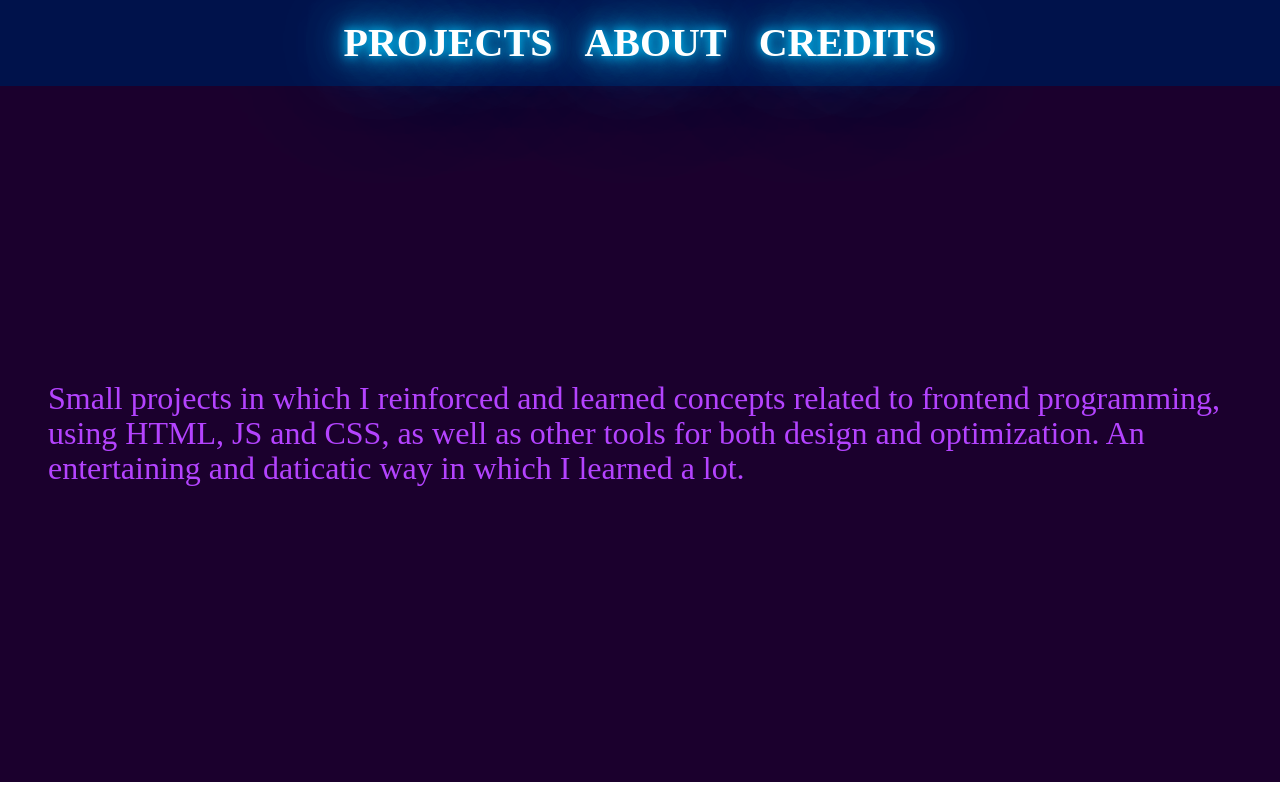
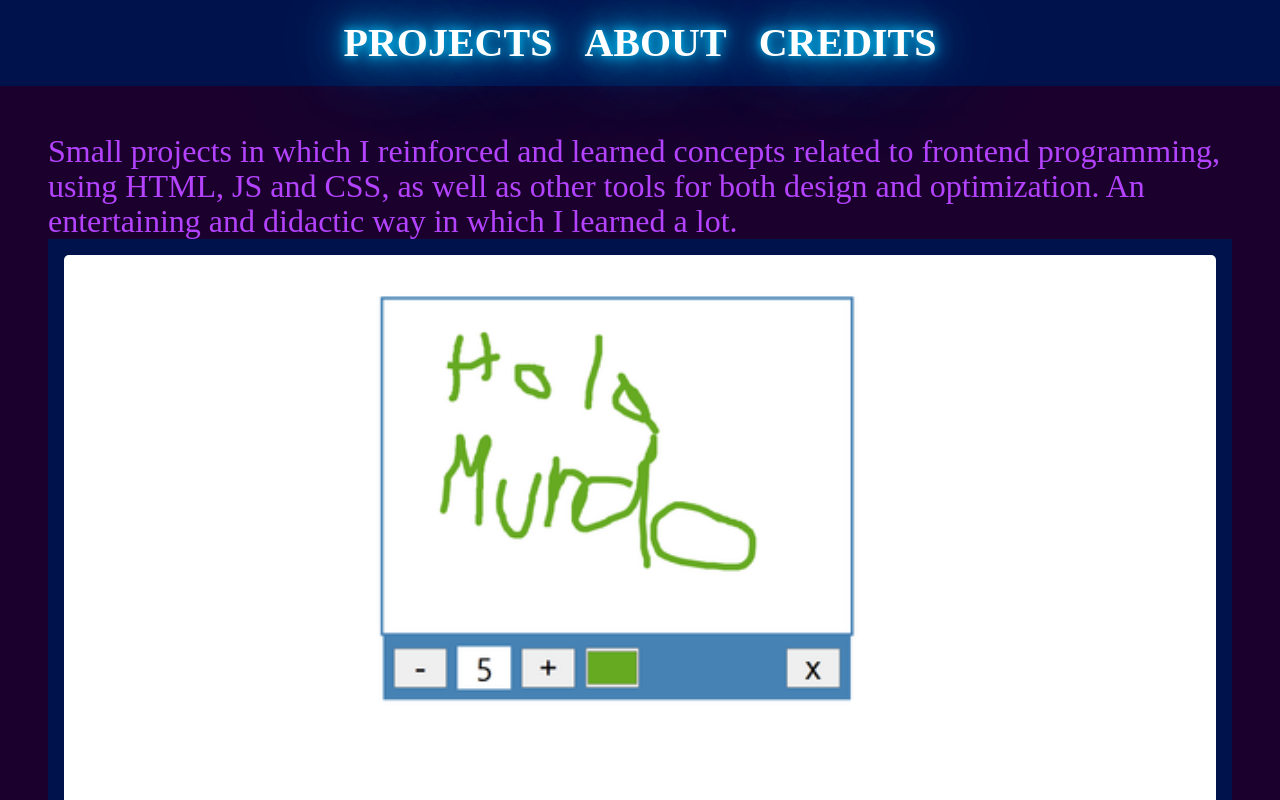
Before and after one commit to BRivasTorres/Proyects-Pages, a React (Vite) app in the folder 50ProyectsPage/: page /about in a window 1280 px wide. Shown: the top 800 px of the page. Built offline with nearby package versions, Linux system fonts and the light colour scheme.

Commit message:
styles : Implementar nuevos estilos en seccion PorjectCart

```diff
--- a/50ProyectsPage/src/components/creadits/AuthorsCard.jsx
+++ b/50ProyectsPage/src/components/creadits/AuthorsCard.jsx
@@ -13,7 +13,7 @@ const AuthorsCard = ({ img, name, bio, gitUrl }) => {
 				<h2>{name}</h2>
 				<p>{bio}</p>
 				<a href={gitUrl} target="blank">
-					<FontAwesomeIcon icon={faGithub} className="text-light text-[2rem] hover:opacity-50 transition-all duration-300 " />
+					<FontAwesomeIcon icon={faGithub} className="text-light text-[2rem] w-fit hover:opacity-50 transition-all duration-300 " />
 				</a>
 			</section>
 		</div>
--- a/50ProyectsPage/src/components/main/AboutProjects.jsx
+++ b/50ProyectsPage/src/components/main/AboutProjects.jsx
@@ -1,12 +1,32 @@
+import projectsData from "../../mocks/projectsData";
+import ProjectCard from "./ProjectCard";
+
 const AboutProjects = () => {
+
+	const featuredProjects = projectsData.filter(item => item.featured)
+
   return (
-		<div className="min-h-[75vh] flex items-center justify-center">
-			<p className="font-secondary-font text-tertiary-color text-[2rem] font-medium leading-[35px] ">
+		<div className="min-h-[75vh]">
+			<p className="font-secondary-font text-tertiary-color text-[2rem] font-medium leading-[35px]">
 				Small projects in which I reinforced and learned concepts
 				related to frontend programming, using HTML, JS and CSS, as well
 				as other tools for both design and optimization. An entertaining
-				and daticatic way in which I learned a lot.
+				and didactic way in which I learned a lot.
 			</p>
+			<div className="">
+				{featuredProjects.map(project => {
+					return (
+						<ProjectCard
+							key={project.id}
+							name={project.nameProject}
+							img={project.urlImg}
+							url={project.urlProject}
+							repo={project.repoProject}
+						/>
+					);
+				})}
+
+			</div>
 		</div>
   );
 }
--- a/50ProyectsPage/src/components/main/ProjectCard.jsx
+++ b/50ProyectsPage/src/components/main/ProjectCard.jsx
@@ -5,19 +5,15 @@ const ProjectCard = ({id, name, img, url, repo}) => {
   return (
 		<div
 			id={id}
-			className="bg-[#00124B] text-light font-bold text-[1.5rem] p-[1rem] rounded-[5px] flex flex-col items-center justify-between gap-y-[1rem] "
+			className="bg-[#00124B] text-light  project-cart"
 		>
-			<section>
+			<section className="relative ">
 				<img
 					src={img}
 					alt={name}
-					className="min-h-[200px] rounded-[5px]"
+					className="min-h-[200px] rounded-[5px] w-[100%]"
 				/>
-			</section>
-
-			<section>
-				<h3 className="leading-snug mb-6">{name}</h3>
-				<div className="text-center">
+				<div className="project-cart--placeholder">
 					<a href={url} target="blank">
 						<FontAwesomeIcon
 							icon={faInternetExplorer}
@@ -32,6 +28,10 @@ const ProjectCard = ({id, name, img, url, repo}) => {
 					</a>
 				</div>
 			</section>
+
+			<section>
+				<h3 className="leading-snug my-6 text-center">{name}</h3>
+			</section>
 		</div>
   );
 }
--- a/50ProyectsPage/src/index.css
+++ b/50ProyectsPage/src/index.css
@@ -8,6 +8,24 @@
     display: grid;
     grid-template-columns: repeat(auto-fit, minmax(250px, 1fr));
     gap: 5px;
+}
+
+.project-cart {
+    @apply font-bold text-[1.5rem] p-[1rem] transition-all duration-500 ease-in-out;
+}
+
+.project-cart:hover * {
+    opacity: 1;
+    transition: all 600 ease-in;
+    cursor: pointer;
+}
+
+.project-cart--placeholder {
+    @apply w-[100%] h-[100%] flex items-center justify-center absolute top-[50%] left-[50%] translate-x-[-50%] translate-y-[-50%] opacity-0 transition-all duration-500 ease-in-out ;
+    background: rgba(0, 0, 0, 0.26);
+    box-shadow: 0 4px 30px rgba(0, 0, 0, 0.1);
+    backdrop-filter: blur(3.5px);
+    -webkit-backdrop-filter: blur(3.5px);
 }
 
 .link-styles {
@@ -53,7 +71,6 @@
     gap: 1rem;
 }
 
-
 @keyframes animate {
     0%,
     18%,
--- a/50ProyectsPage/src/mocks/projectsData.js
+++ b/50ProyectsPage/src/mocks/projectsData.js
@@ -174,6 +174,7 @@ const projectsData = [
 		urlImg: "/imgs/day22.png",
 		repoProject:
 			"https://github.com/BRivasTorres/50ProjectsIn50Days/tree/main/Day22",
+		featured: true
 	},
 	{
 		id: 23,
@@ -222,6 +223,7 @@ const projectsData = [
 		urlImg: "/imgs/day28.png",
 		repoProject:
 			"https://github.com/BRivasTorres/50ProjectsIn50Days/tree/main/Day28",
+		featured:true,
 	},
 	{
 		id: 29,
@@ -262,6 +264,7 @@ const projectsData = [
 		urlImg: "/imgs/day33.png",
 		repoProject:
 			"https://github.com/BRivasTorres/50ProjectsIn50Days/tree/main/Day33",
+		featured:true
 	},
 	{
 		id: 34,
@@ -390,6 +393,7 @@ const projectsData = [
 		urlImg: "/imgs/day49.png",
 		repoProject:
 			"https://github.com/BRivasTorres/50ProjectsIn50Days/tree/main/Day49",
+		featured:true
 	},
 	{
 		id: 50,
--- a/50ProyectsPage/src/pages/Credits.jsx
+++ b/50ProyectsPage/src/pages/Credits.jsx
@@ -6,7 +6,7 @@ const Credits = () => {
   return (
 		<div className="flex flex-col-reverse items-center gap-x-[3rem] min-h-[100vh] w-[70%] mx-auto max-w-[1600px] sm:grid sm:grid-cols-[_65%_35%] ">
 			<PrintAuthors />
-			<section className="text-[2rem] font-semibold flex flex-col mt-[1rem] gap-y-[3rem] pause-animation">
+			<section className="text-[2rem] font-semibold flex flex-col my-[4rem] sm:mb-0 gap-y-[3rem] pause-animation">
 				<a
 					href="https://50projects50days.com/index.html"
 					target="blank"
```
